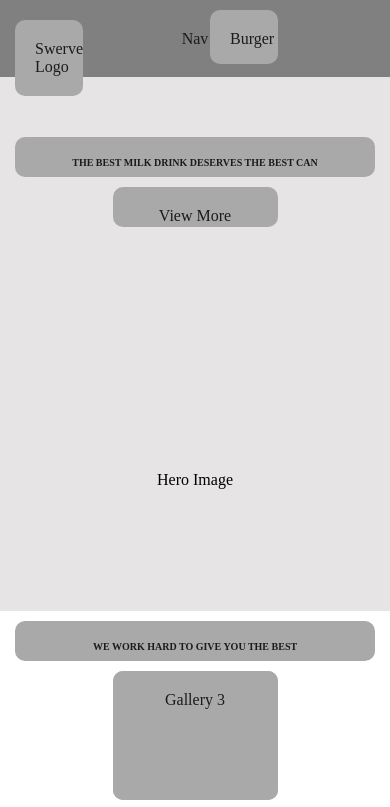
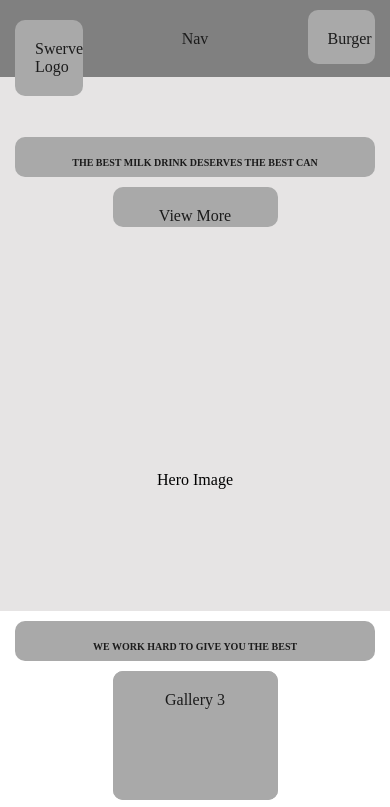
Before and after one commit to gracegesalan/gesalan_applegrace_project4, a plain HTML site: page index.html in a window 390 px wide. Shown: the top 807 px of the page. Drawn offline with Linux system fonts and the light colour scheme.

```diff
--- a/index.html
+++ b/index.html
@@ -12,7 +12,7 @@
     <header class="grid-con" id="main-header">
         <nav class="box col-span-full m-col-span-full" id="nav">Nav</nav>
         <div class="box2 col-start-1 col-end-2 m-col-start-6 m-col-end-8" id="logo">Swerve Logo</div>
-        <div class="box2 col-start-3 col-end-4 m-col-start-11 m-col-end-13" id="burger-con">Burger</div>
+        <div class="box2 col-start-4 col-end-5 m-col-start-11 m-col-end-13" id="burger-con">Burger</div>
     </header>
     <main>
         <section class="grid-con" id="hero-con">
```
